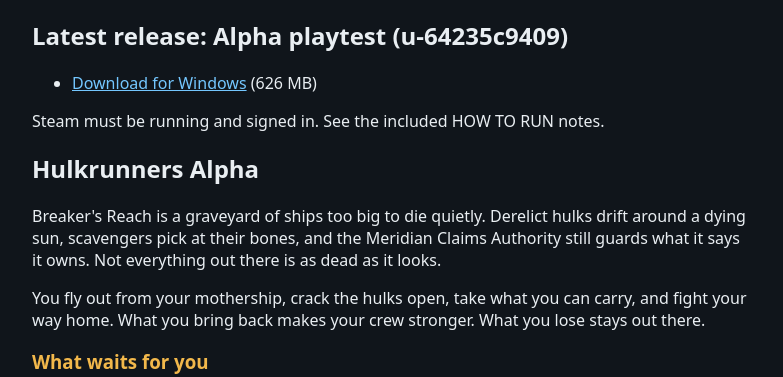
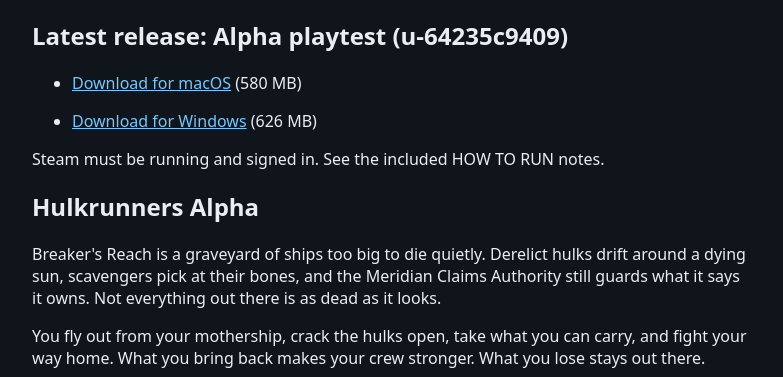
Before and after one commit to Hulkrunners/hulkrunners.github.io, a plain HTML site: page index.html in a window 1280 px wide. Shown: the part 562-939 px from the top of the page, without its empty margins (248-1031 px from the left). Drawn offline with Linux system fonts and the light colour scheme.

Commit message:
The macOS download line back (u-ea3730a485's), for the u-79fa473fe6 release to replace (Jon approved)

```diff
--- a/index.html
+++ b/index.html
@@ -21,6 +21,7 @@
   <script>document.getElementById("showcase").volume = 0.5;</script>
   <h2>Latest release: Alpha playtest (u-64235c9409)</h2>
   <ul>
+    <li><a href="https://github.com/Hulkrunners/hulkrunners.github.io/releases/download/u-ea3730a485/Hulkrunners-u-ea3730a485-macOS.zip">Download for macOS</a> (580 MB)</li>
     <li><a href="https://github.com/Hulkrunners/hulkrunners.github.io/releases/download/u-64235c9409/Hulkrunners-u-64235c9409-Windows.zip">Download for Windows</a> (626 MB)</li>
   </ul>
   <p>Steam must be running and signed in. See the included HOW TO RUN notes.</p>
```
